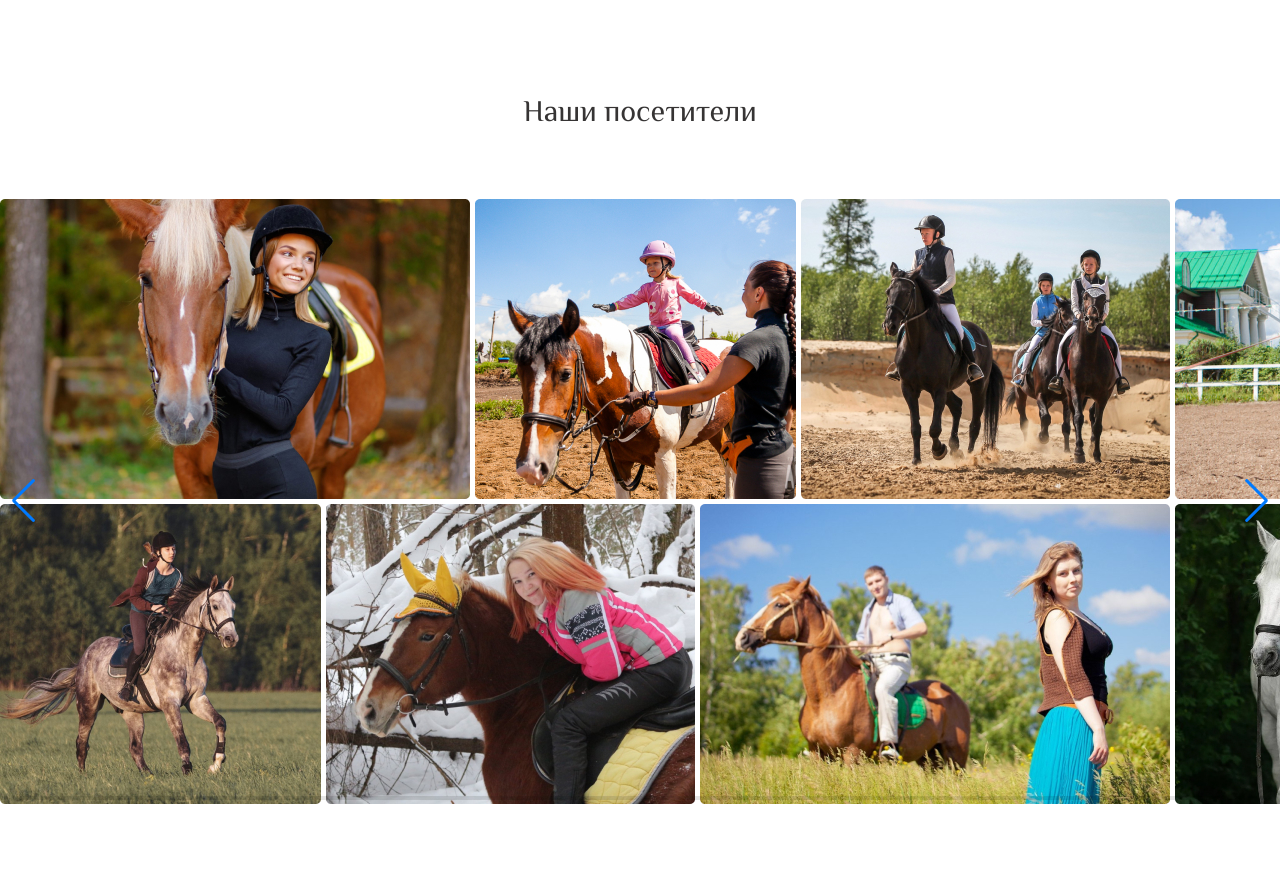
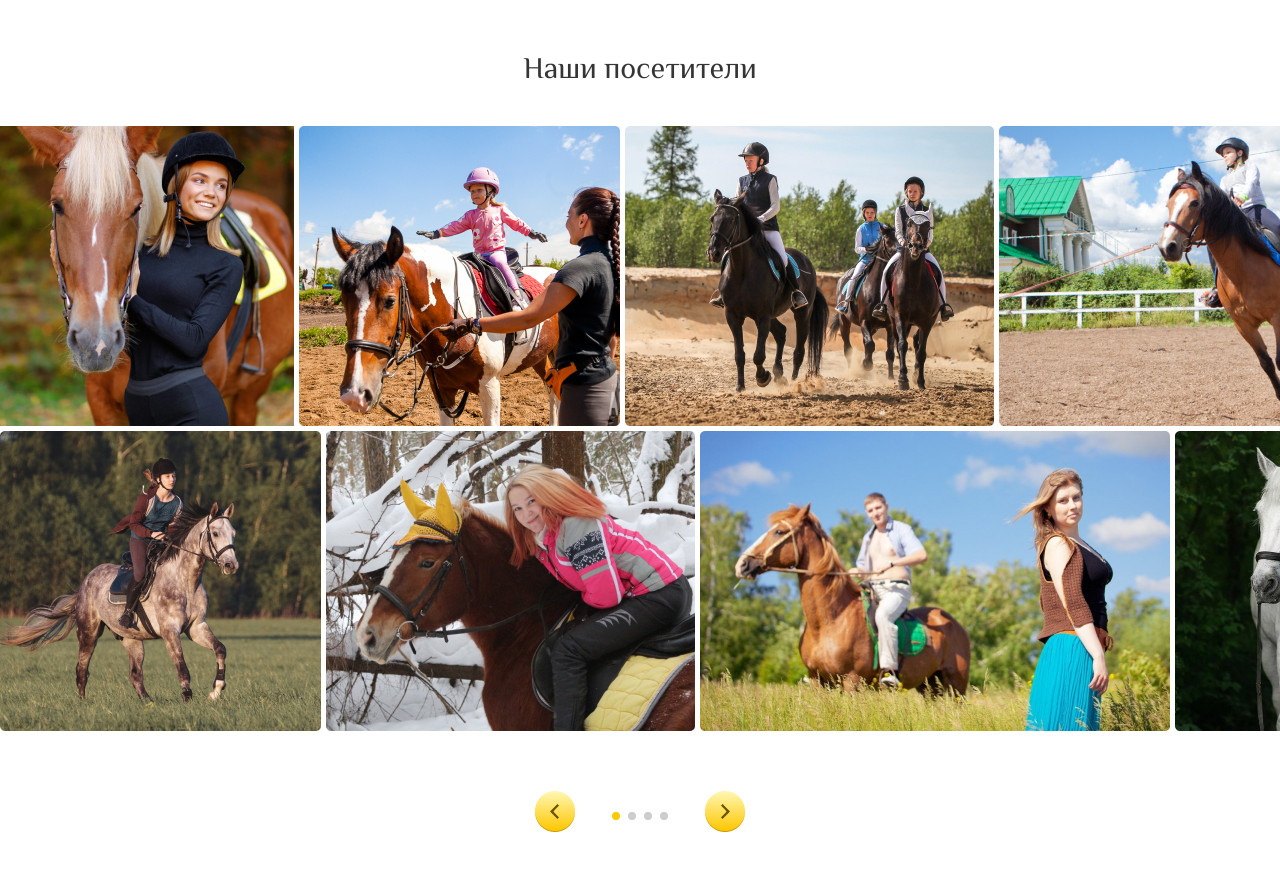
Before and after one commit to yaroslav-zoryanyy/Equestrian_club, a website with bundled scripts: page src/index.html in a window 1280 px wide. Shown: the part 3540-4411 px from the top of the page. Built offline with nearby package versions, Linux system fonts and the light colour scheme; files whose address does not match are found by name.

Commit message:
swiper demo

```diff
--- a/gulp/version.json
+++ b/gulp/version.json
@@ -1,3 +1,3 @@
 {
-    "main": "20230925212856"
+    "main": "20230927153436"
 }
--- a/src/html/section_gallery.html
+++ b/src/html/section_gallery.html
@@ -3,7 +3,7 @@
         <div class="visitors">
             <h2 class="title visitors_title">Наши посетители</h2>
             <div class="swiper">
-                <div class="swiper-wrapper">
+                <div class="swiper-wrapper visitors_wrapper">
                     <div class="swiper-slide visitors_slide">
                         <div class="visitors_slide-top">
                             <img src="img/visitors-img1.jpg" alt="hors" class="visitors-img1">
@@ -69,10 +69,15 @@
                         </div>
                     </div>
                 </div>
-                <div class="swiper-button-prev"></div>
-                <div class="swiper-button-next"></div>
-                <div class="swiper-pagination"></div>
-                <div class="swiper-scrollbar"></div>
+                <div class="navigation">
+                    <div class="prev">
+                        <img src="img/left.png" alt="">
+                    </div>
+                    <div class="next">
+                        <img src="img/right.png" alt="">
+                    </div>
+                    <div class="swiper-pagination visitors_pagination"></div>
+                </div>
             </div>
         </div>
         <div class="horses"></div>
--- a/src/index.html
+++ b/src/index.html
@@ -14,5 +14,23 @@
 		</main>
 		@@include('html/footer.html',{})
 		<script src="js/app.min.js"></script>
+		<!-- <script src="https://cdn.jsdelivr.net/npm/swiper@10/swiper-bundle.min.js"></script> -->
+		<script type="module">
+			import Swiper from 'https://cdn.jsdelivr.net/npm/swiper@10/swiper-bundle.min.mjs'
+
+			const swiper = new Swiper('.swiper',{
+				grabCursor: true,
+				slidesPerView: 1,
+				slidesPerView: "auto",
+				navigation: {
+					nextEl: ".next",
+					prevEl: ".prev",
+				},
+				pagination: {
+					el: ".swiper-pagination",
+					clickable: true,
+				},
+		});
+		  </script>
 	</body>
 </html>
--- a/src/js/app.js
+++ b/src/js/app.js
@@ -2,19 +2,21 @@ import * as flsFunctions from "./modules/functions.js";
 
 flsFunctions.isWebp();
 
-import Swiper, { Navigation, Pagination } from 'swiper';
-const swiper = new Swiper('.swiper',{
-    grabCursor: true,
-    pagination: {
-      el: ".swiper-pagination",
-      type: "progressbar",
-      clickable: true
-    },
-    navigation: {
-      nextEl: ".swiper-button-next",
-      prevEl: ".swiper-button-prev"
-    }
-  });
+// import Swiper, { Navigation, Pagination } from 'swiper';
+// const swiper = new Swiper('.swiper',{
+//     grabCursor: true,
+//     slidesPerView: 1,
+//     slidesPerView: "auto",
+//     navigation: {
+//       nextEl: ".swiper-button-next",
+//       prevEl: ".swiper-button-prev",
+//     },
+//     pagination: {
+//       el: ".swiper-pagination",
+//       type: "progressbar",
+//       clickable: true,
+//     },
+//   });
 
 //Мобільне меню
 let Menu = document.querySelectorAll(".burger_menu");
--- a/src/scss/blocks/gallery.scss
+++ b/src/scss/blocks/gallery.scss
@@ -12,3 +12,46 @@
     display: flex;
     gap: 5px;
 }
+.swiper{
+    width: auto;
+    max-height:710px ;
+}
+.visitors_wrapper{
+    margin-bottom: 60px;
+}
+.navigation{
+    display: flex;
+    align-items: center;
+    justify-content: center;
+    gap:0 130px;
+}
+.prev,
+.next{
+    position: relative;
+    z-index: 11;
+}
+.swiper{
+    .swiper-pagination-bullet-active {
+        background:#FFC700;
+    }
+    img{
+        width: auto;
+        height: auto;
+        object-fit: cover;
+    }
+}
+@media (max-width:1920px) {
+    .gallery_inner{
+        padding: 107px 0 115px;
+    }
+    .visitors_title{
+        margin-bottom: 40px;
+    }
+    .visitors-img1{
+        min-width:  294px;
+    }
+    .visitors-img5,
+    .visitors-img10{
+        display: none;
+    }
+}
```
Also changed, not shown: dist/css/style.css, dist/css/style.min.css, dist/img/left-btn.svg (added), dist/img/left.png (added), dist/img/right-btn.svg (added), dist/img/right.png (added), dist/index.html, dist/js/app.min.js, src/img/left.png (added), src/img/right.png (added).
